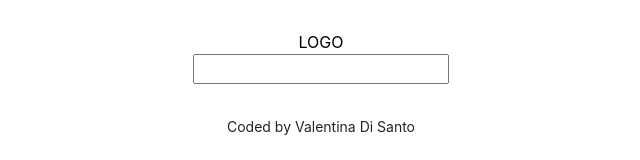
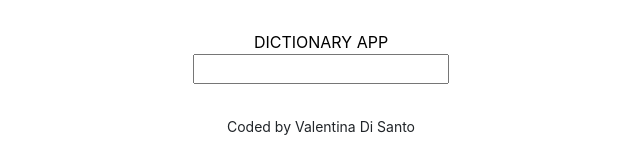
Before and after one commit to Valentinawalechan/My-dictionary-app, a React (Create React App) app: page / in a window 1280 px wide. Shown: the top 160 px of the page, without its empty margins (319-959 px from the left). Built offline with nearby package versions, Linux system fonts and the light colour scheme.

Commit message:
Update App.js

```diff
--- a/src/App.js
+++ b/src/App.js
@@ -5,7 +5,7 @@ function App() {
   return (
     <div className="App">
       <header className="App-header">
-        LOGO
+        DICTIONARY APP
       </header>
        <main>
       <Dictionary />
```
